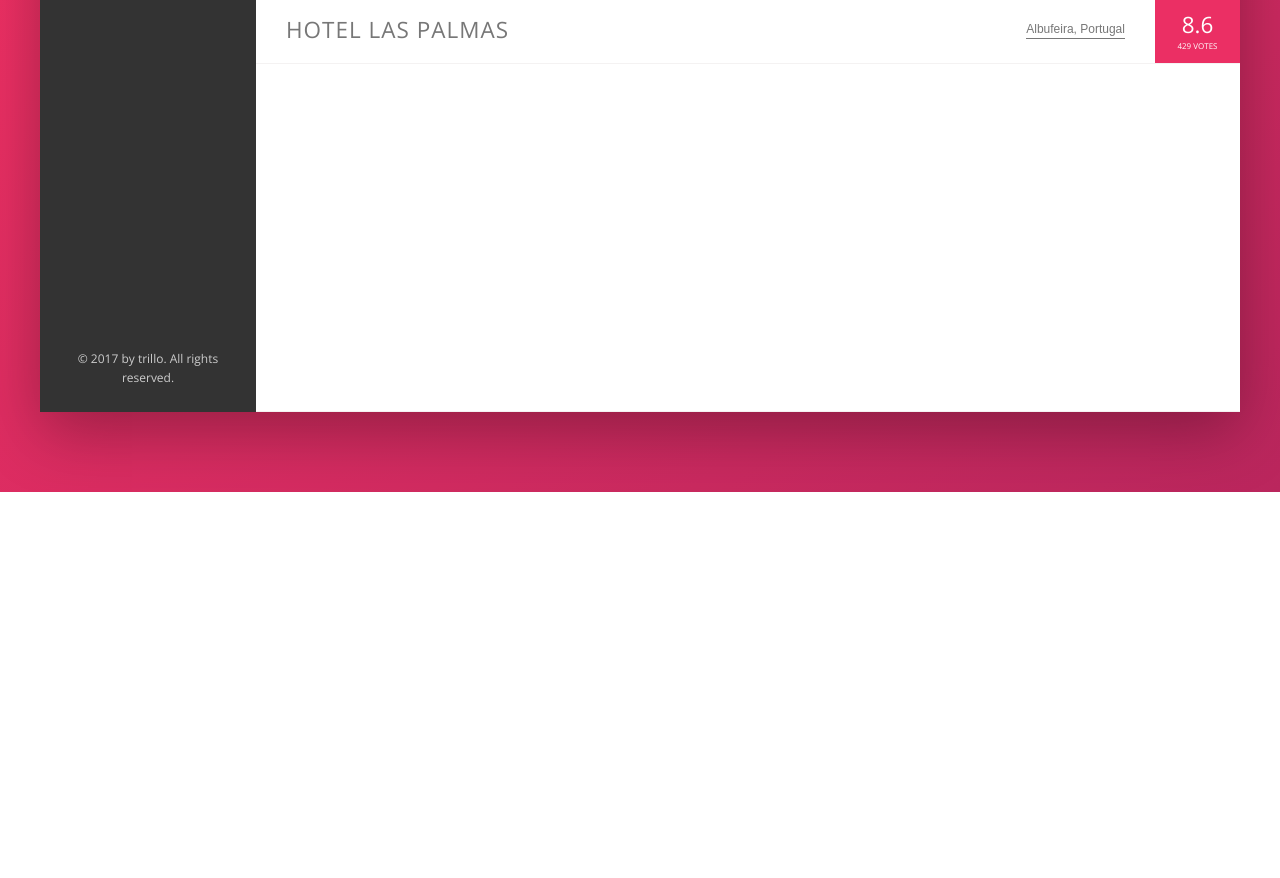
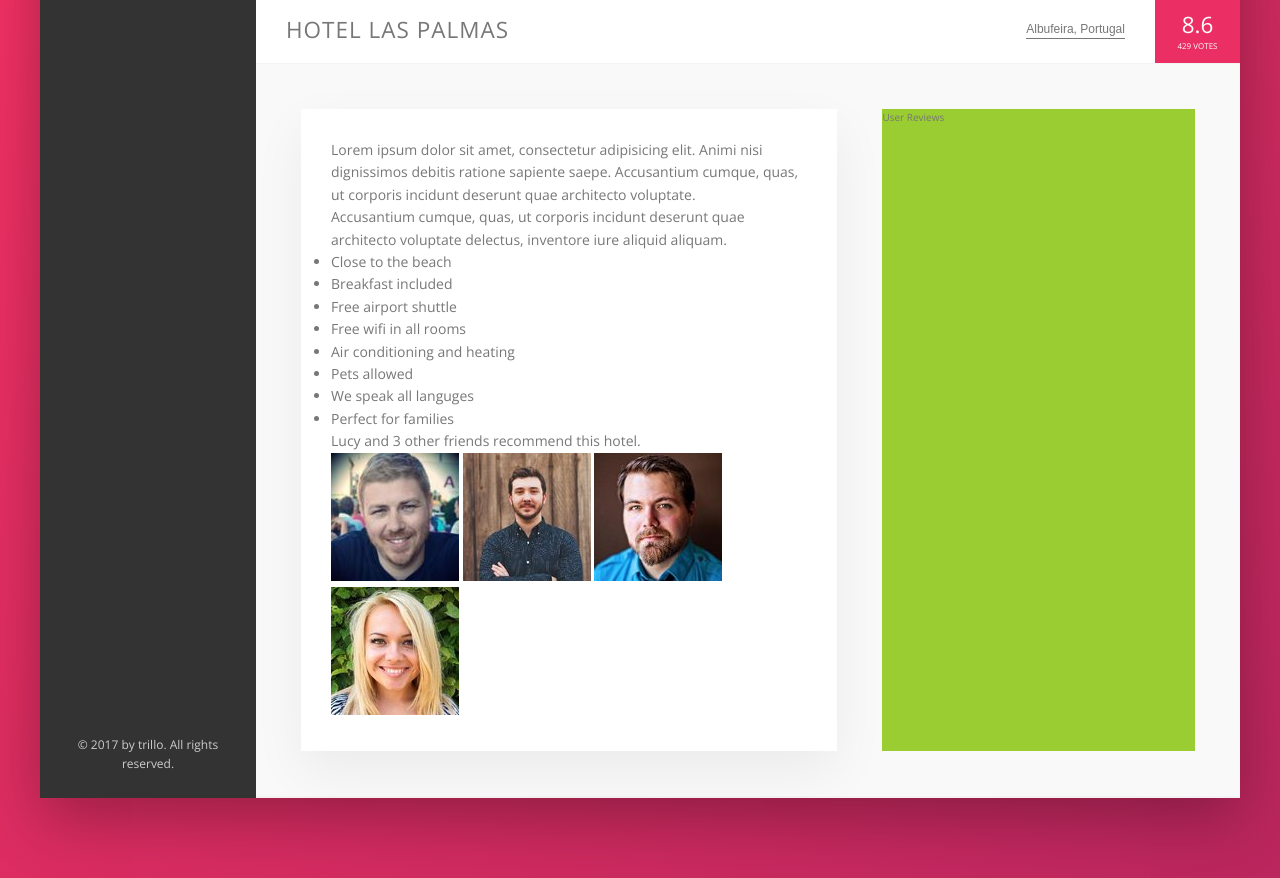
Before and after one commit to OskarAhl/trillo-html-css, a website: page index.html in a window 1280 px wide. Shown: the part 538-1416 px from the top of the page. Before the commit the page ends 1030 px from the top, so only its background shows below. Drawn offline with nearby package versions, Linux system fonts and the light colour scheme.

Commit message:
add basic recommend layout

```diff
--- a/index.html
+++ b/index.html
@@ -133,6 +133,43 @@
                             <div class="overview__rating-count">429 votes</div>
                         </div>
                     </div>
+
+                    <div class="detail">
+                        <div class="description">
+                            <p class="paragraph">
+                                Lorem ipsum dolor sit amet, consectetur adipisicing elit. Animi nisi dignissimos debitis ratione sapiente saepe. Accusantium cumque, quas, ut corporis incidunt deserunt quae architecto voluptate.
+                            </p>
+                            <p class="paragraph">
+                                Accusantium cumque, quas, ut corporis incidunt deserunt quae architecto voluptate delectus, inventore iure aliquid aliquam.
+                            </p>
+
+                            <ul class="list">
+                                <li class="list__item">Close to the beach</li>
+                                <li class="list__item">Breakfast included</li>
+                                <li class="list__item">Free airport shuttle</li>
+                                <li class="list__item">Free wifi in all rooms</li>
+                                <li class="list__item">Air conditioning and heating</li>
+                                <li class="list__item">Pets allowed</li>
+                                <li class="list__item">We speak all languges</li>
+                                <li class="list__item">Perfect for families</li>
+                            </ul>
+                            <div class="recommend">
+                                <p class="recommend__count">
+                                    Lucy and 3 other friends recommend this hotel.
+                                </p>
+                                <div class="recommend__friends">
+                                    <img src="img/user-3.jpg" alt="user pic" class="recommend__photo">
+                                    <img src="img/user-4.jpg" alt="user pic" class="recommend__photo">
+                                    <img src="img/user-5.jpg" alt="user pic" class="recommend__photo">
+                                    <img src="img/user-6.jpg" alt="user pic" class="recommend__photo">
+                                </div>
+                            </div>
+                        </div>
+
+                        <div class="user-reviews">
+                            User Reviews
+                        </div>
+                    </div>
                 </main>
             </div>
         </div>
--- a/sass/_base.scss
+++ b/sass/_base.scss
@@ -35,6 +35,9 @@ Grey dark 3: #999
     --color-grey-dark-3: #999;
 
     --shadow-dark: 0 2rem 6rem rgba(0, 0, 0, .3);
+    --shadow-light: 0 2rem 5rem rgba(0, 0, 0, .06);
+    // variables can contain other variables
+    --line: 1px solid var(--color-grey-light-2);
 }
 
 * {
--- a/sass/_components.scss
+++ b/sass/_components.scss
@@ -230,7 +230,7 @@
 .overview {
     display: flex;
     align-items: center;
-    border-bottom: 1px solid var(--color-grey-light-2);
+    border-bottom: var(--line);
 
     &__heading {
         font-size: 2.25rem;
--- a/sass/_layout.scss
+++ b/sass/_layout.scss
@@ -11,7 +11,7 @@
     font-size: 1.4rem;
     height: 7rem;
     background-color: #fff;
-    border-bottom: 1px solid var(--color-grey-light-2);
+    border-bottom: var(--line);
     display: -webkit-flex;
     justify-content: space-between;
     // vertically center
@@ -34,8 +34,29 @@
 
 .hotel-view {
     background-color: #fff;
-    height: 80rem;
     // 1: flex-grow: occupies rest of content space
     flex: 1;
-    border-bottom: 1px solid var(--color-grey-light-2);
+    border-bottom: var(--line);
 }
+
+// Container for description and user reviews
+.detail {
+    display: flex;
+    padding: 4.5rem;
+    background-color: var(--color-grey-light-1);
+    border-bottom: var(--line);
+}
+
+.description {
+    font-size: 1.4rem;
+    background-color:#FFF;
+    box-shadow: var(--shadow-light);
+    padding: 3rem;
+    flex: 0 0 60%;
+    margin-right: 4.5rem;
+}
+
+.user-reviews {
+    background-color: yellowgreen;
+    flex: 1;
+}
```
Also changed, not shown: css/style.css.
